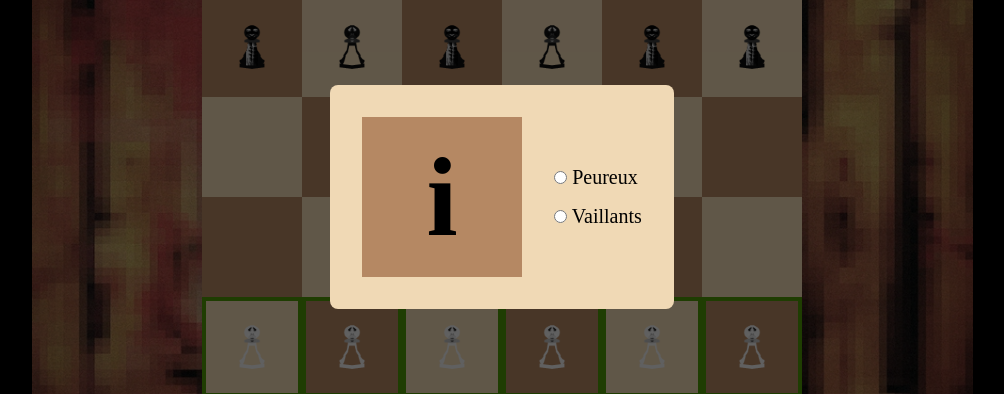
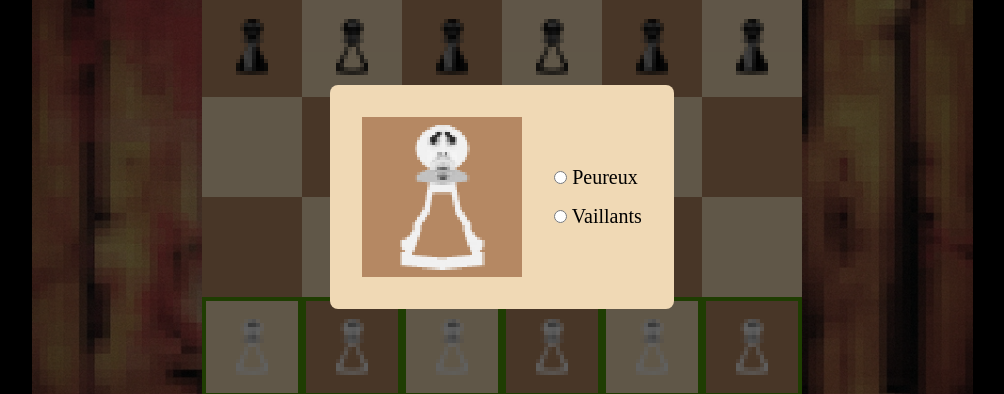
Before and after one commit to liviolauper/01-my-little-pawny, a website built with Parcel: page src/index.html in a window 1280 px wide. Both pictures are taken after a click on the button "Débuter la partie". Shown: the part 203-597 px from the top of the page, without its empty margins (138-1142 px from the left). Built offline with nearby package versions, Linux system fonts and the light colour scheme.

Commit message:
img-small/big

```diff
--- a/src/css/main.css
+++ b/src/css/main.css
@@ -37,10 +37,14 @@
   font-weight: bold;
 }
 
+/* Les "i" font 16x16 pixels. Un agrandissement par nombre entier garde
+   chaque pixel carré et de taille identique : 16 x 4 = 64. */
 .place img {
-  height: 6vh;
-  width: 6vh;
+  height: 64px;
+  width: 64px;
   object-fit: contain;
+  image-rendering: crisp-edges;
+  image-rendering: pixelated;
   pointer-events: none;
 }
 
@@ -100,6 +104,14 @@
   padding: 4vh;
   border-radius: 1vh;
   background-color: #f0d9b5;
+}
+
+#popup-card img {
+  height: 100%;
+  width: 100%;
+  object-fit: contain;
+  image-rendering: crisp-edges;
+  image-rendering: pixelated;
 }
 
 #popup-card {
--- a/src/index.html
+++ b/src/index.html
@@ -23,7 +23,7 @@
 
     <div id="popup" class="hidden">
       <div id="popup-box">
-        <div id="popup-card">i</div>
+        <div id="popup-card"></div>
 
         <div id="popup-choice">
           <label>
--- a/src/js/main.js
+++ b/src/js/main.js
@@ -7,6 +7,7 @@ const popup = document.querySelector('#popup'); // récupère la fenêtre de cho
 const hints = document.querySelector('#hints'); // récupère la grille des encadrés
 const setup = document.querySelector('#setup'); // récupère la barre de réglages
 const levelSelect = document.querySelector('#level'); // récupère le choix du niveau
+const card = document.querySelector('#popup-card'); // récupère la carte de la fenêtre de choix
 
 /* ---------- DAMIER ---------- */
 
@@ -553,7 +554,15 @@ function onStart() { // montre les pièces concernées au clic du bouton
   setTimeout(openPopup, 1200); // laisse le temps de les repérer
 }
 
+function showCard(mood) { // remplit la carte de la fenêtre de choix
+  const img = document.createElement('img'); // crée l'image en grand
+  img.src = pieceSrc('i', 'big', isWhiteSide(BOTTOM), mood); // version en grand du "i" du joueur
+  img.alt = 'i'; // texte de remplacement
+  card.replaceChildren(img); // remplace le contenu de la carte
+}
+
 function openPopup() { // affiche la fenêtre de choix
+  showCard(pawnMood === 'peureux' ? 'weak' : 'strong'); // montre le "i" en grand
   popup.classList.remove('hidden'); // affiche le choix de l'humeur
 }
 
@@ -569,16 +578,29 @@ function onMood(event) { // lance la partie une fois l'humeur choisie
 
 /* ---------- AFFICHAGE ---------- */
 
-// Images des pièces, rangées dans src/img par couleur puis par attribut.
+// Images des pièces : src/img/00-pieces/<taille>/<couleur>/<attribut>/<pièce>.png
+// La taille "small" sert au damier, la taille "big" aux affichages en grand.
 const IMAGES = {
   i: { // le pion
-    'c-white': { // pièces blanches
-      weak: new URL('../img/c-white/weak/i.png', import.meta.url).href, // peureux
-      strong: new URL('../img/c-white/strong/i.png', import.meta.url).href, // vaillant
+    small: { // version damier
+      'c-white': {
+        weak: new URL('../img/00-pieces/1-small/c-white/weak/i.png', import.meta.url).href,
+        strong: new URL('../img/00-pieces/1-small/c-white/strong/i.png', import.meta.url).href,
+      },
+      'c-black': {
+        weak: new URL('../img/00-pieces/1-small/c-black/weak/i.png', import.meta.url).href,
+        strong: new URL('../img/00-pieces/1-small/c-black/strong/i.png', import.meta.url).href,
+      },
     },
-    'c-black': { // pièces noires
-      weak: new URL('../img/c-black/weak/i.png', import.meta.url).href, // peureux
-      strong: new URL('../img/c-black/strong/i.png', import.meta.url).href, // vaillant
+    big: { // version en grand
+      'c-white': {
+        weak: new URL('../img/00-pieces/0-big/c-white/weak/i.png', import.meta.url).href,
+        strong: new URL('../img/00-pieces/0-big/c-white/strong/i.png', import.meta.url).href,
+      },
+      'c-black': {
+        weak: new URL('../img/00-pieces/0-big/c-black/weak/i.png', import.meta.url).href,
+        strong: new URL('../img/00-pieces/0-big/c-black/strong/i.png', import.meta.url).href,
+      },
     },
   },
 };
@@ -595,18 +617,24 @@ function moodFolder(index, piece) { // dossier d'attribut d'une pièce
   return WEAK_COLUMNS.includes(toCol(index)) ? 'weak' : 'strong'; // intermédiaire, deux colonnes faibles
 }
 
+function pieceSrc(type, size, white, mood) { // chemin d'une image de pièce
+  const set = IMAGES[type]; // images de sa famille, s'il en existe
+  if (set === undefined) return null; // aucune image prévue
+  return set[size][white ? 'c-white' : 'c-black'][mood]; // taille, couleur, attribut
+}
+
 function drawPiece(place, index, piece) { // pose une pièce dans une case
   const white = isWhiteSide(piece.side); // couleur de son parti
   place.classList.add(white ? 'white' : 'black'); // sert aux pièces encore en lettres
 
-  const set = IMAGES[piece.type]; // images de sa famille, s'il en existe
-  if (set === undefined) { // aucune image prévue
+  const src = pieceSrc(piece.type, 'small', white, moodFolder(index, piece)); // version damier
+  if (src === null) { // aucune image prévue
     place.textContent = piece.type; // on garde la lettre
     return; // rien de plus à faire
   }
 
   const img = document.createElement('img'); // crée l'image
-  img.src = set[white ? 'c-white' : 'c-black'][moodFolder(index, piece)]; // couleur puis attribut
+  img.src = src; // image de la bonne taille, couleur et attribut
   img.alt = piece.type; // texte de remplacement
   place.appendChild(img); // pose l'image dans la case
 }
```
Also changed, not shown: src/img/00-pieces/0-big/c-black/strong/i.png (renamed from src/img/c-black/strong/i.png), src/img/00-pieces/0-big/c-black/weak/i.png (renamed from src/img/c-black/weak/i.png), src/img/00-pieces/0-big/c-white/strong/i.png (renamed from src/img/c-white/strong/i.png), src/img/00-pieces/0-big/c-white/weak/i.png (renamed from src/img/c-white/weak/i.png), src/img/00-pieces/1-small/c-black/strong/i.png (added), src/img/00-pieces/1-small/c-black/weak/i.png (added), src/img/00-pieces/1-small/c-white/strong/i.png (added), src/img/00-pieces/1-small/c-white/weak/i.png (added).
